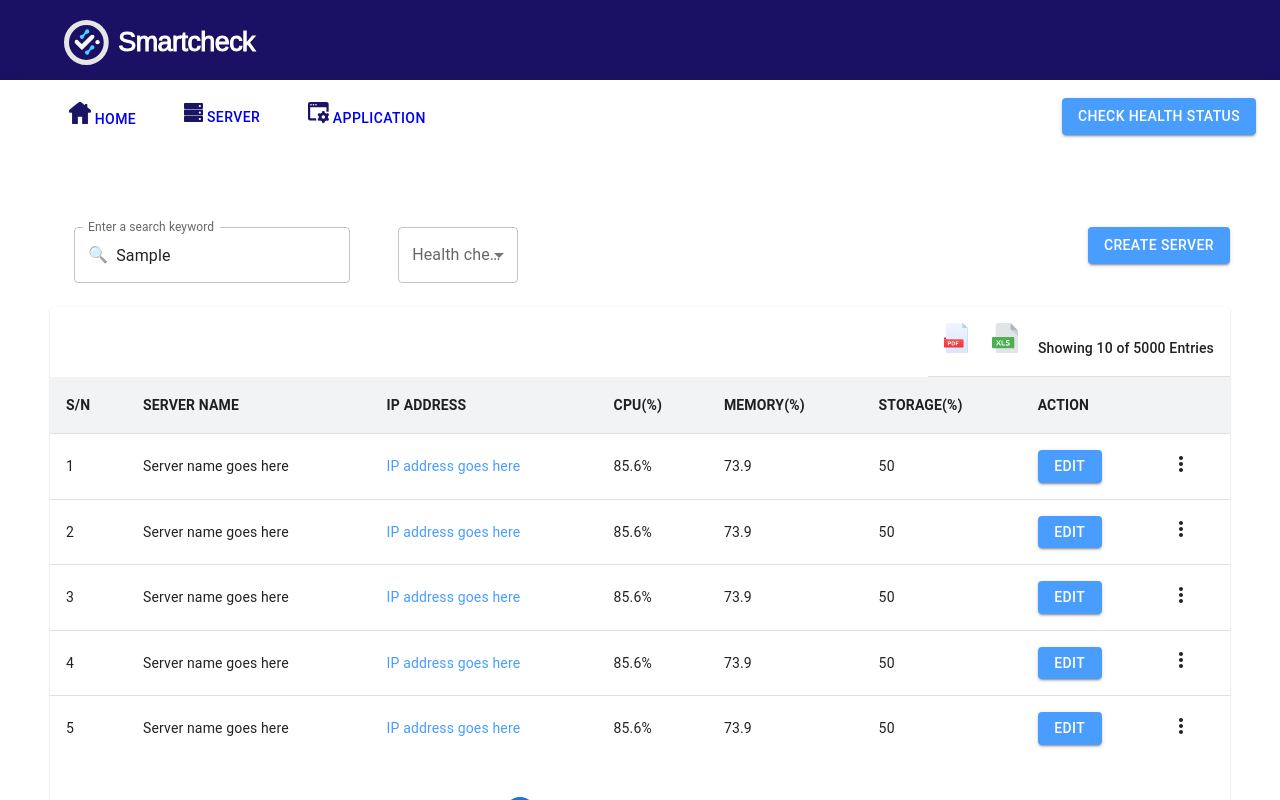
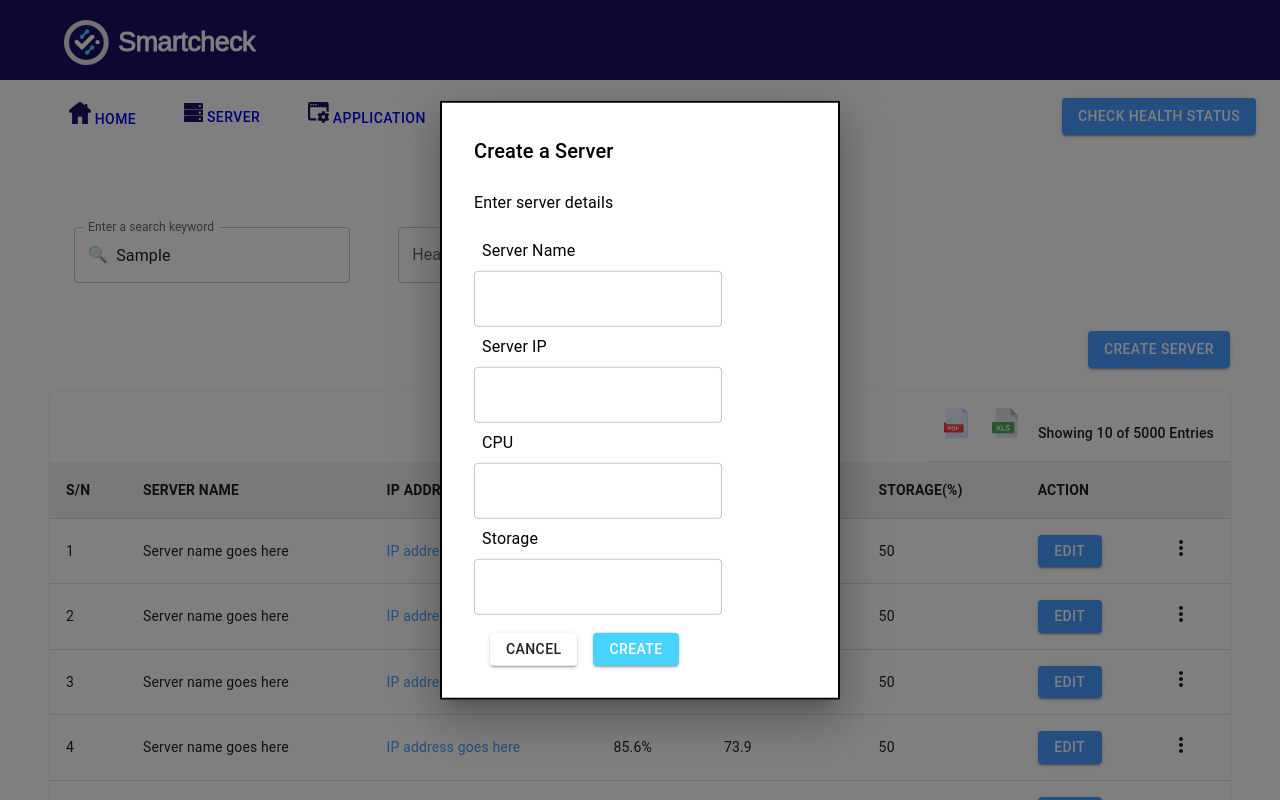
Before and after one commit to Kizito007/smartcheck-dashboard, a React (Vite) app: page /server in a window 1280 px wide. Both pictures are taken after typing "Sample" into the empty fields and a click on the button "CREATE SERVER". Shown: the top 800 px of the page. Built offline with nearby package versions, Linux system fonts and the light colour scheme.

Commit message:
added create server

```diff
--- a/src/App.css
+++ b/src/App.css
@@ -63,9 +63,6 @@
   top: 25px;
   text-align: center;
 }
-.rect-stats div {
-  /* margin: 50px; */
-}
 .nums {
   padding: 30px;
   border-radius: 50px;
--- /dev/null
+++ b/src/components/CreateServerModal.jsx
@@ -0,0 +1,80 @@
+import * as React from 'react';
+import Box from '@mui/material/Box';
+import Button from '@mui/material/Button';
+import Typography from '@mui/material/Typography';
+import Modal from '@mui/material/Modal';
+import TextField from '@mui/material/TextField';
+
+const style = {
+  position: 'absolute',
+  top: '50%',
+  left: '50%',
+  transform: 'translate(-50%, -50%)',
+  width: 400,
+  bgcolor: 'background.paper',
+  border: '2px solid #000',
+  boxShadow: 24,
+  p: 4,
+};
+
+const CreateServerModal = () => {
+    const [open, setOpen] = React.useState(false);
+    const handleOpen = () => setOpen(true);
+    const handleClose = () => setOpen(false);
+
+  return (
+    <div>
+    <Button variant="contained" onClick={handleOpen}
+        sx={{backgroundColor: "#499DFF", my: 3, float: "right" }}>
+        Create Server
+    </Button>
+      <Modal
+        open={open}
+        onClose={handleClose}
+        aria-labelledby="modal-modal-title"
+        aria-describedby="modal-modal-description"
+      >
+        <Box sx={style}>
+          <Typography id="modal-modal-title" variant="h6" component="h2">
+            Create a Server
+          </Typography>
+          <Typography id="modal-modal-description" sx={{ my: 3 }}>
+            <span> Enter server details </span>
+          </Typography>
+          <Typography sx={{ m: 1 }}>
+            Server Name
+          </Typography>
+          <TextField id="outlined-basic" variant="outlined" />
+          <Typography sx={{ m: 1 }}>
+            Server IP
+          </Typography>
+          <TextField id="outlined-basic" variant="outlined" />
+
+          <Typography sx={{ m: 1 }}>
+            CPU
+          </Typography>
+          <TextField id="outlined-basic" variant="outlined" />
+
+          <Typography sx={{ m: 1 }}>
+            Storage
+          </Typography>
+          <TextField id="outlined-basic" variant="outlined" /><br/><br/>
+
+          <Button variant="contained" sx={{color: "#222222", backgroundColor: "#fff", py: 0.5, mx: 2 }}>Cancel</Button>
+          <Button variant="contained" sx={{backgroundColor: "#49D3FF", py: 0.5, }}>Create</Button>
+        </Box>
+        {/* <Box
+            component="form"
+            sx={{
+                '& > :not(style)': { m: 1, width: '25ch' },
+            }}
+            noValidate
+            autoComplete="off"
+        > */}
+        {/* </Box> */}
+      </Modal>
+    </div>
+  )
+}
+
+export default CreateServerModal
--- a/src/components/ServerScreen.jsx
+++ b/src/components/ServerScreen.jsx
@@ -11,10 +11,6 @@ import Pagination from '@mui/material/Pagination';
 import Stack from '@mui/material/Stack';
 import pdf from "../assets/pdf.svg"
 import xls from "../assets/xls.svg"
-import triangle from "../assets/triangle.svg"
-import Lens from "@mui/icons-material/Lens"
-import CheckCircle from "@mui/icons-material/CheckCircle"
-import MoreVert from "@mui/icons-material/MoreVert"
 import InputLabel from '@mui/material/InputLabel';
 import MenuItem from '@mui/material/MenuItem';
 import OutlinedInput from '@mui/material/OutlinedInput';
@@ -22,6 +18,7 @@ import InputAdornment from '@mui/material/InputAdornment';
 import FormControl from '@mui/material/FormControl';
 import Select from '@mui/material/Select';
 import BasicPopover from './Popover';
+import CreateServerModal from './CreateServerModal';
 
 function createData(sn, name, ipAddress, cpu, memory, storage) {
     return { sn, name, ipAddress, cpu, memory, storage };
@@ -71,10 +68,7 @@ const ServerScreen = () => {
             <MenuItem value={30}>Critical</MenuItem>
             </Select>
         </FormControl>
-        <Button variant="contained" sx={{backgroundColor: "#499DFF", my: 3, float: "right" }}>
-            Create Server
-        </Button>
-
+        <CreateServerModal />
         <TableContainer component={Paper}>
         <Table>
             <TableHead>
```
